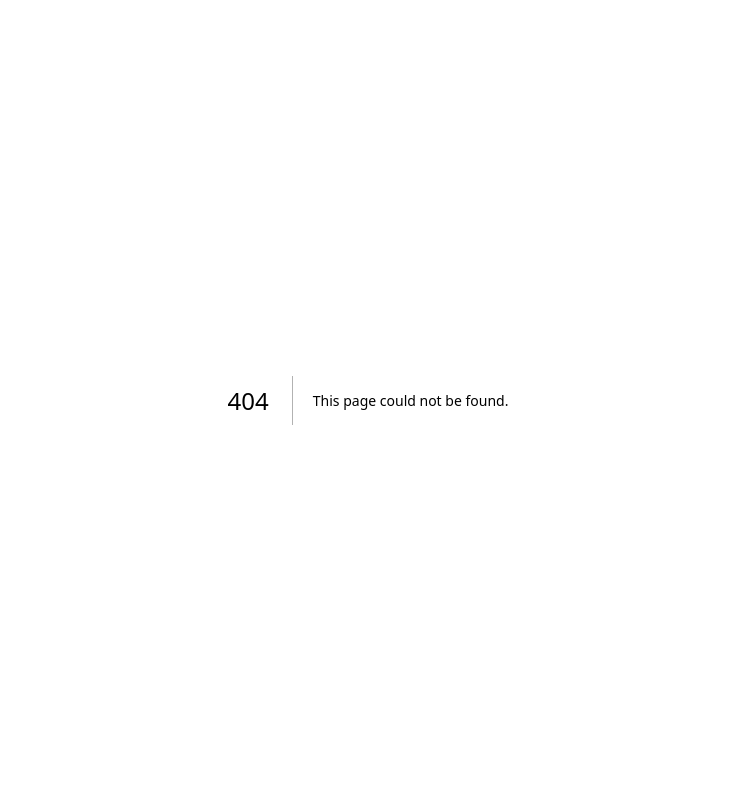
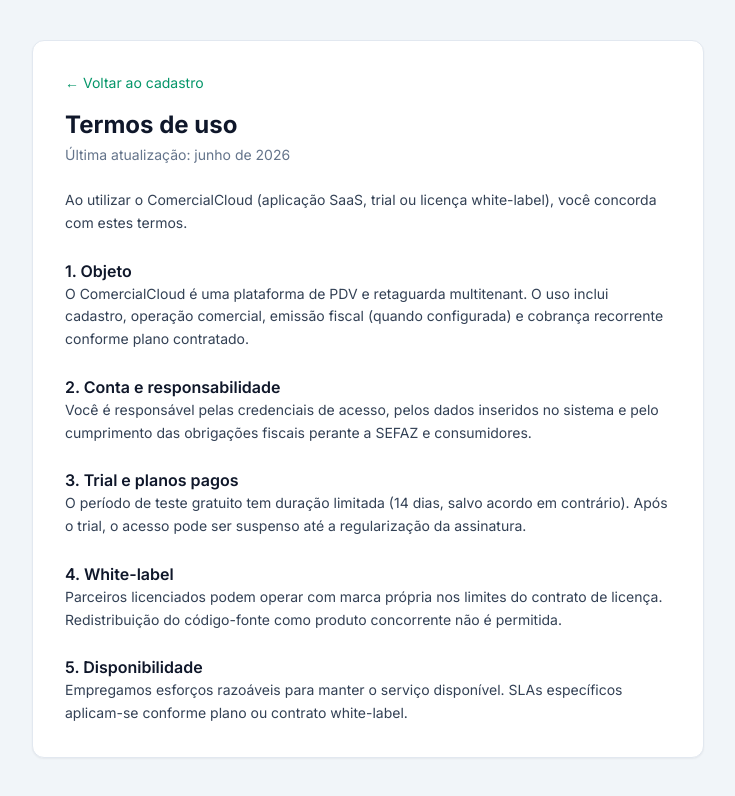
Before and after one commit to ricartefelipe/comercial-cloud, a Next.js app in the folder frontend/: page /termos in a window 1280 px wide. Before the commit this address had no page. Shown: the top 796 px of the page, without its empty margins (272-1007 px from the left). Built offline with nearby package versions, Linux system fonts and the light colour scheme.

Commit message:
fix(frontend): termos e privacidade no app SaaS
Rotas /termos e /privacidade no Next.js; cadastro linka internamente.
Landing de venda permanece repo separado (restaurada).

```diff
--- a/frontend/src/app/cadastro/page.tsx
+++ b/frontend/src/app/cadastro/page.tsx
@@ -198,38 +198,17 @@
 
           {error && <ErrorMessage message={error} />}
 
-          {(process.env.NEXT_PUBLIC_TERMS_URL || process.env.NEXT_PUBLIC_PRIVACY_URL) && (
           <p className="text-xs text-slate-500">
             Ao criar conta, você concorda com os{" "}
-              {process.env.NEXT_PUBLIC_TERMS_URL ? (
-                <a
-                  href={process.env.NEXT_PUBLIC_TERMS_URL}
-                  className="text-brand-600 hover:text-brand-700"
-                  target="_blank"
-                  rel="noopener noreferrer"
-                >
+            <Link href="/termos" className="text-brand-600 hover:text-brand-700">
               termos de uso
-                </a>
-              ) : (
-                "termos de uso"
-              )}
-              {process.env.NEXT_PUBLIC_PRIVACY_URL && (
-                <>
-                  {" "}
+            </Link>{" "}
             e a{" "}
-                  <a
-                    href={process.env.NEXT_PUBLIC_PRIVACY_URL}
-                    className="text-brand-600 hover:text-brand-700"
-                    target="_blank"
-                    rel="noopener noreferrer"
-                  >
+            <Link href="/privacidade" className="text-brand-600 hover:text-brand-700">
               política de privacidade
-                  </a>
-                </>
-              )}
+            </Link>
             .
           </p>
-          )}
 
           <Button type="submit" className="w-full" size="lg" loading={loading}>
             Criar conta e começar trial
--- /dev/null
+++ b/frontend/src/app/privacidade/page.tsx
@@ -0,0 +1,39 @@
+import { LegalShell } from "@/components/legal/LegalShell";
+import type { Metadata } from "next";
+
+export const metadata: Metadata = {
+  title: "Política de privacidade — ComercialCloud",
+};
+
+export default function PrivacidadePage() {
+  return (
+    <LegalShell
+      title="Política de privacidade"
+      updated="Última atualização: junho de 2026 · LGPD (Lei 13.709/2018)"
+    >
+      <p>Esta política descreve como tratamos dados pessoais no ComercialCloud.</p>
+      <h2 className="mt-6 text-base font-semibold text-slate-900">1. Dados coletados</h2>
+      <ul className="mt-2 list-disc space-y-1 pl-5">
+        <li>Cadastro: nome, e-mail, CNPJ/CPF da loja</li>
+        <li>Operação: vendas, clientes, produtos, caixa e financeiro</li>
+        <li>Técnicos: logs de acesso, IP e identificadores de sessão</li>
+        <li>Pagamentos: processados pelo gateway Asaas (sem armazenar cartão completo)</li>
+      </ul>
+      <h2 className="mt-6 text-base font-semibold text-slate-900">2. Finalidades</h2>
+      <p>
+        Prestação do SaaS, cobrança, suporte, segurança, cumprimento legal e emissão fiscal
+        quando habilitada.
+      </p>
+      <h2 className="mt-6 text-base font-semibold text-slate-900">3. Compartilhamento</h2>
+      <p>
+        Provedores necessários à operação: hospedagem, Asaas, Focus NFe, Keycloak e
+        autoridades quando exigido por lei.
+      </p>
+      <h2 className="mt-6 text-base font-semibold text-slate-900">4. Direitos do titular</h2>
+      <p>
+        Você pode solicitar acesso, correção, exclusão ou portabilidade dos seus dados pelo
+        canal de suporte do operador da plataforma.
+      </p>
+    </LegalShell>
+  );
+}
--- /dev/null
+++ b/frontend/src/app/termos/page.tsx
@@ -0,0 +1,43 @@
+import { LegalShell } from "@/components/legal/LegalShell";
+import type { Metadata } from "next";
+
+export const metadata: Metadata = {
+  title: "Termos de uso — ComercialCloud",
+};
+
+export default function TermosPage() {
+  return (
+    <LegalShell title="Termos de uso" updated="Última atualização: junho de 2026">
+      <p>
+        Ao utilizar o ComercialCloud (aplicação SaaS, trial ou licença white-label), você
+        concorda com estes termos.
+      </p>
+      <h2 className="mt-6 text-base font-semibold text-slate-900">1. Objeto</h2>
+      <p>
+        O ComercialCloud é uma plataforma de PDV e retaguarda multitenant. O uso inclui
+        cadastro, operação comercial, emissão fiscal (quando configurada) e cobrança
+        recorrente conforme plano contratado.
+      </p>
+      <h2 className="mt-6 text-base font-semibold text-slate-900">2. Conta e responsabilidade</h2>
+      <p>
+        Você é responsável pelas credenciais de acesso, pelos dados inseridos no sistema e
+        pelo cumprimento das obrigações fiscais perante a SEFAZ e consumidores.
+      </p>
+      <h2 className="mt-6 text-base font-semibold text-slate-900">3. Trial e planos pagos</h2>
+      <p>
+        O período de teste gratuito tem duração limitada (14 dias, salvo acordo em contrário).
+        Após o trial, o acesso pode ser suspenso até a regularização da assinatura.
+      </p>
+      <h2 className="mt-6 text-base font-semibold text-slate-900">4. White-label</h2>
+      <p>
+        Parceiros licenciados podem operar com marca própria nos limites do contrato de
+        licença. Redistribuição do código-fonte como produto concorrente não é permitida.
+      </p>
+      <h2 className="mt-6 text-base font-semibold text-slate-900">5. Disponibilidade</h2>
+      <p>
+        Empregamos esforços razoáveis para manter o serviço disponível. SLAs específicos
+        aplicam-se conforme plano ou contrato white-label.
+      </p>
+    </LegalShell>
+  );
+}
--- /dev/null
+++ b/frontend/src/components/legal/LegalShell.tsx
@@ -0,0 +1,27 @@
+import Link from "next/link";
+import type { ReactNode } from "react";
+
+type LegalShellProps = {
+  title: string;
+  updated: string;
+  children: ReactNode;
+};
+
+export function LegalShell({ title, updated, children }: LegalShellProps) {
+  return (
+    <div className="min-h-screen bg-slate-100 px-4 py-10">
+      <article className="mx-auto max-w-2xl rounded-xl border border-slate-200 bg-white p-8 shadow-sm">
+        <p className="text-sm">
+          <Link href="/cadastro" className="text-brand-600 hover:text-brand-700">
+            ← Voltar ao cadastro
+          </Link>
+        </p>
+        <h1 className="mt-4 text-2xl font-bold text-slate-900">{title}</h1>
+        <p className="mt-1 text-sm text-slate-500">{updated}</p>
+        <div className="prose prose-slate mt-6 max-w-none text-sm leading-relaxed text-slate-700">
+          {children}
+        </div>
+      </article>
+    </div>
+  );
+}
--- a/frontend/src/middleware.ts
+++ b/frontend/src/middleware.ts
@@ -1,7 +1,7 @@
 import { NextResponse } from "next/server";
 import type { NextRequest } from "next/server";
 
-const PUBLIC_PATHS = ["/login", "/cadastro", "/pdv"];
+const PUBLIC_PATHS = ["/login", "/cadastro", "/pdv", "/termos", "/privacidade"];
 
 function isPublicPath(pathname: string): boolean {
   return PUBLIC_PATHS.some(
```
Also changed, not shown: 3 other files (tests, documents, lock files or other folders). Lines whose indentation alone changed are shown as unchanged.
